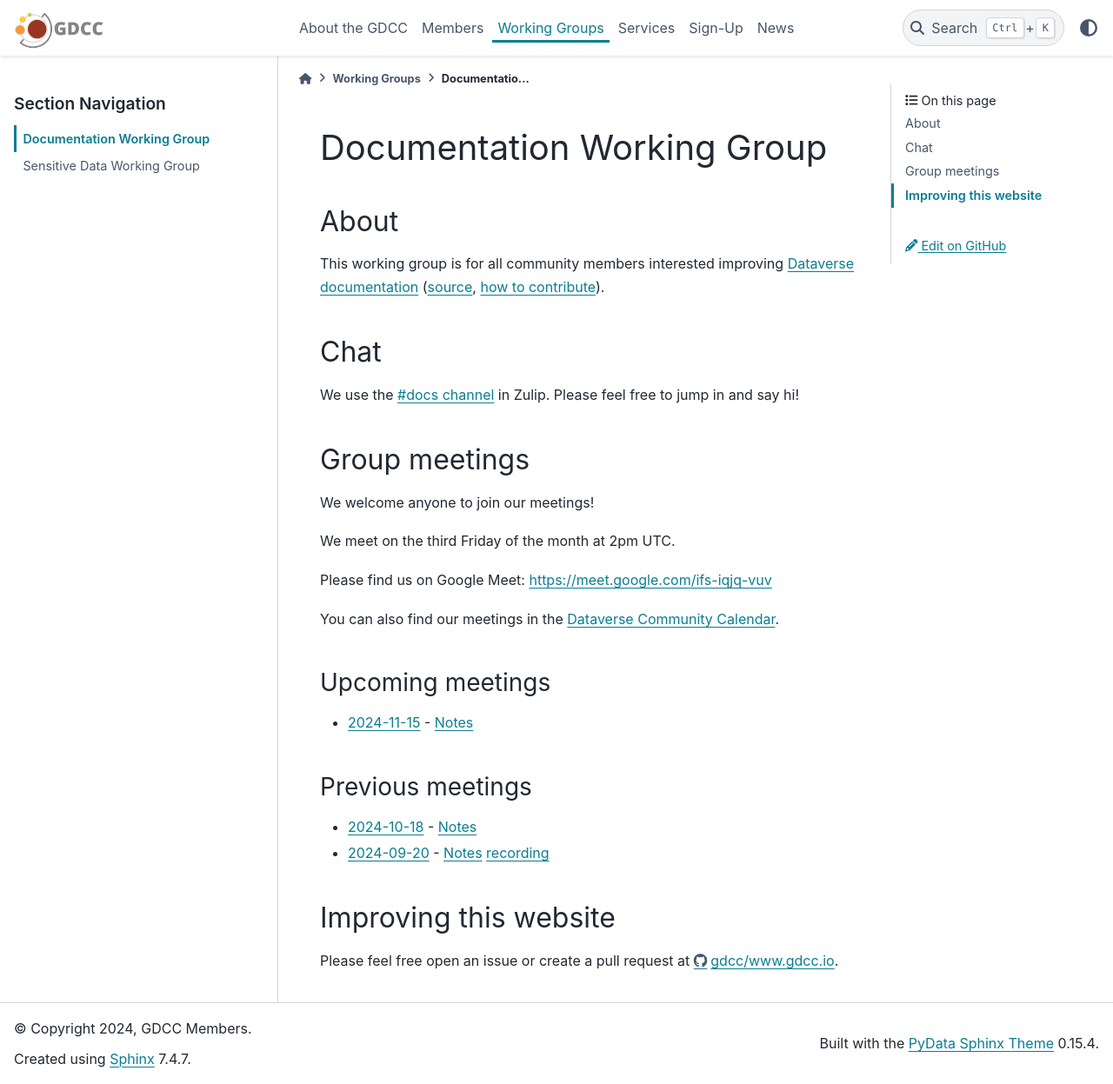
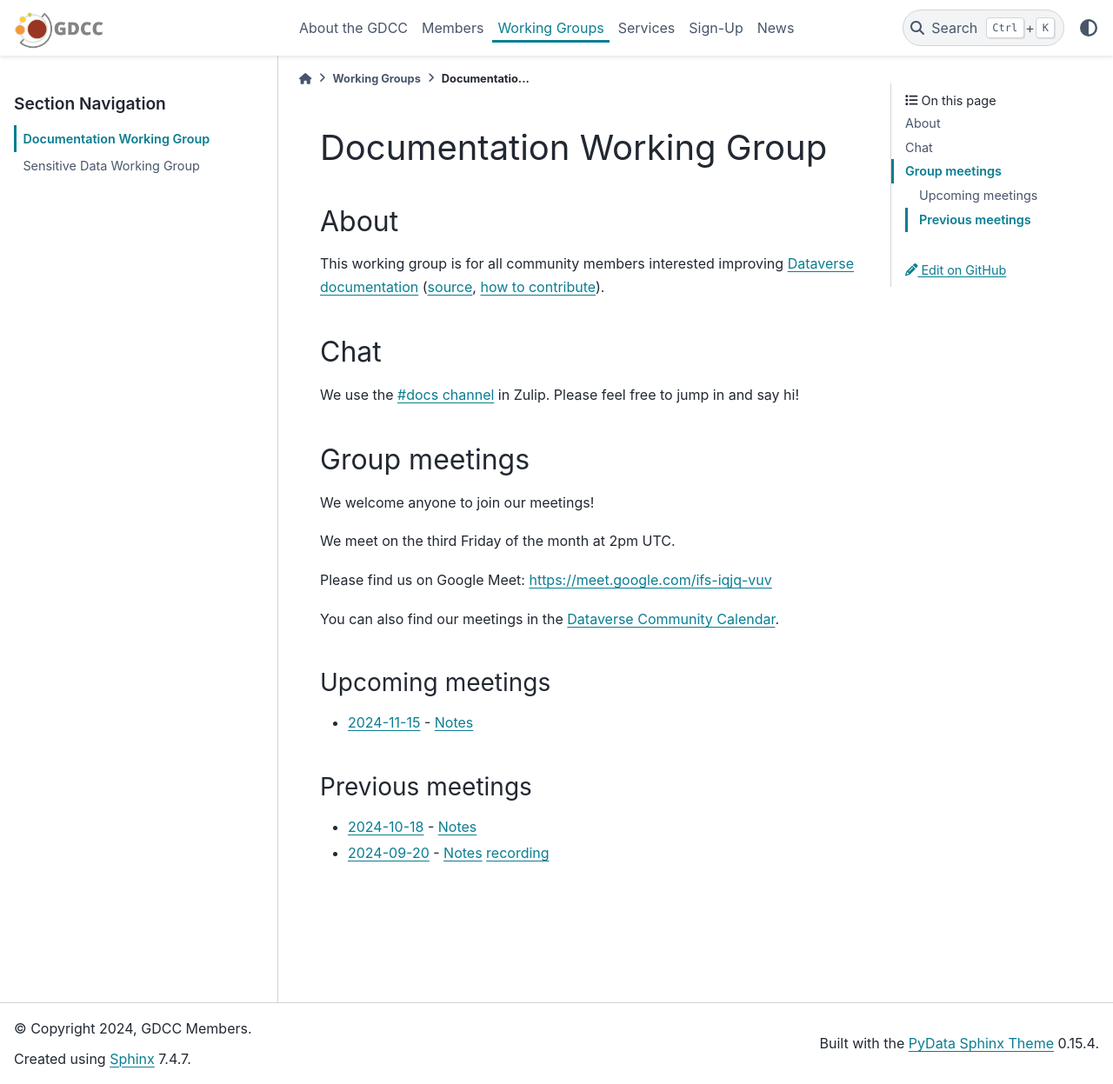
Before and after one commit to gdcc/www.gdcc.io, a Sphinx documentation site: the page built from source/working-groups/documentation.md, in a window 1280 px wide and 1247 px high. Shown: the whole window at 87% size. Built offline with Sphinx 7.4.7 and the PyData theme 0.15.4, drawn with Linux system fonts in a browser that asks for light colours.

Commit message:
now that we have "Edit on Github" on every page...

```diff
--- a/source/working-groups/documentation.md
+++ b/source/working-groups/documentation.md
@@ -30,7 +30,3 @@ You can also find our meetings in the [Dataverse Community Calendar][].
 
 - [2024-10-18](https://time.is/compare/1300_18_Oct_2024_in_UTC) - [Notes](https://docs.google.com/document/d/1O1v9aMSCNe9ak2_Md2plfaJw42XJuIrb7l1-sSg4hus/edit?usp=sharing)
 - [2024-09-20](https://time.is/compare/1400_20_Sep_2024_in_UTC) - [Notes](https://docs.google.com/document/d/1wUpmkOfQICuPQPbITqJ2oZSD2cSJBdHioEsaLck6_Es/edit?usp=sharing) [recording](https://harvard.zoom.us/rec/share/UBmb9Mzd_grPPsbX7jik54BGRMOHoskcVUab434u6FJOiyPE-fPN-AQjcWQmhSQ2.KAUPfDyco5S2aPzM)
-
-## Improving this website
-
-Please feel free open an issue or create a pull request at <https://github.com/gdcc/www.gdcc.io>.
```
Also changed, not shown: source/working-groups/sensitive-data.md (+0 -5 lines).
